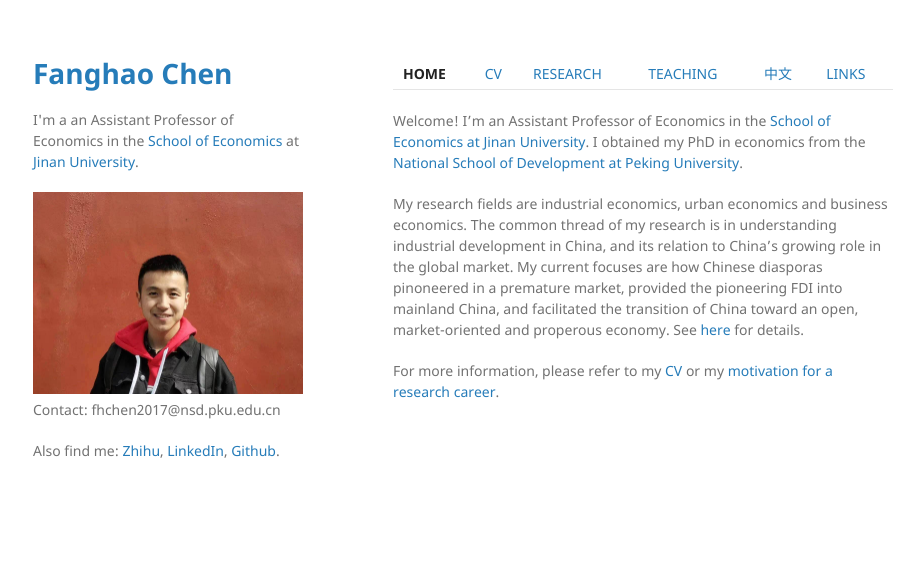
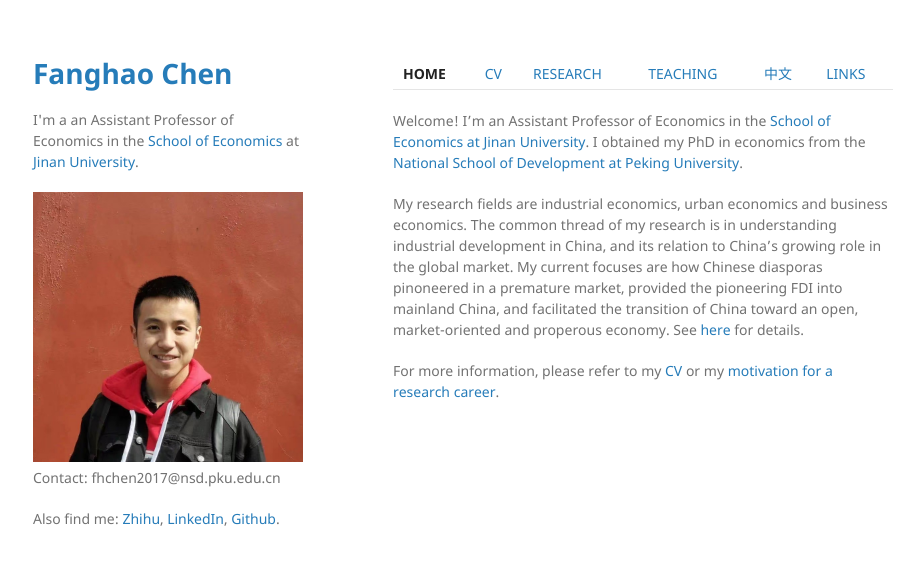
Before and after one commit to FanghaoChen/homepage, a Jekyll site: the page built from index.md, in a window 1280 px wide. Shown: the top 565 px of the page, without its empty margins (177-1095 px from the left). Built offline with Jekyll 4.4.1, drawn with Linux system fonts in a browser that asks for light colours.

Commit message:
Update _config.yml

```diff
--- a/_config.yml
+++ b/_config.yml
@@ -1,6 +1,6 @@
 title: Fanghao Chen
 tagline: Fanghao Chen. Jinan Univeristy. Urban Economics. Industrial Organization. Development Economics. International Economics. Faculty. Assistant Professor.
-logo: /assets/img/leisure_wide.jpg
+logo: /assets/img/leisure.jpg
 description: I'm an Assistant Professor of Economics in the School of Economics at Jinan University.
 show_downloads: true
 google_analytics:
```
